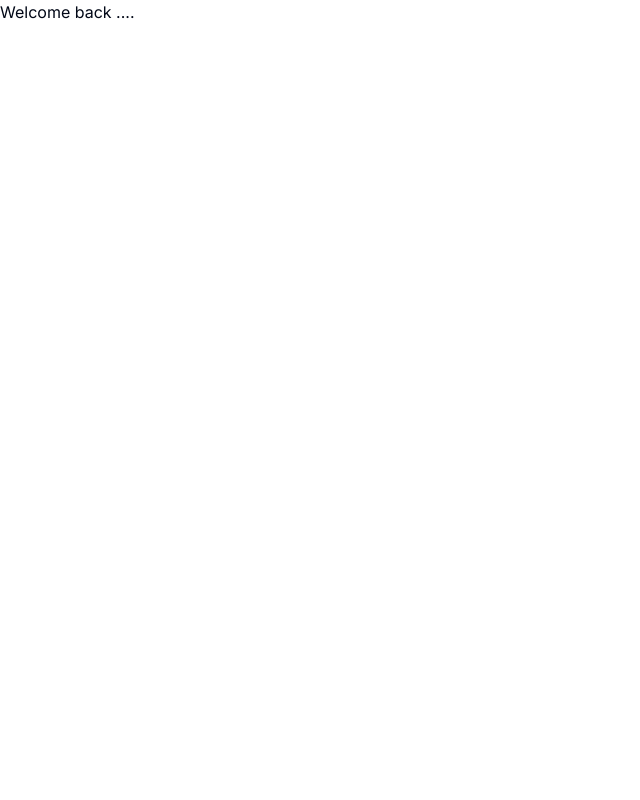
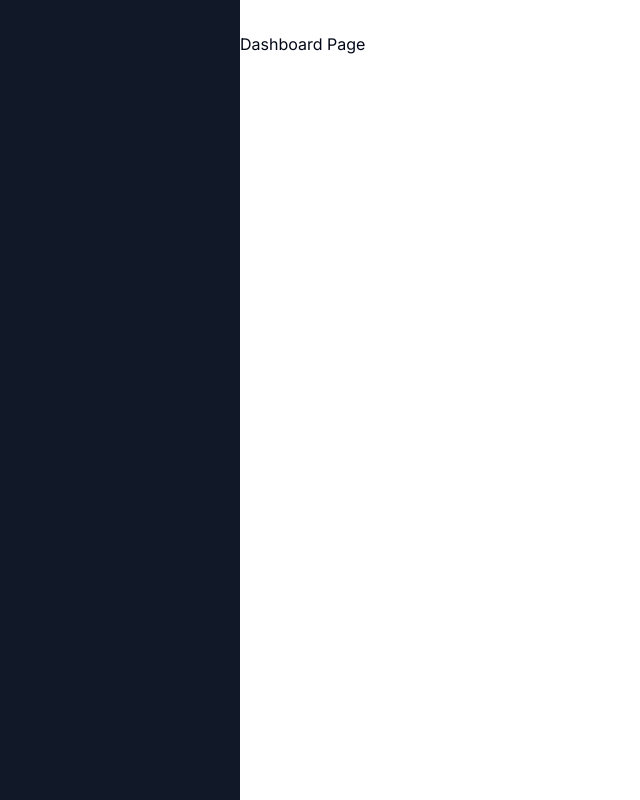
Before and after one commit to aoddy10/idf-saas-ai, a Next.js app: page /dashboard in a window 1280 px wide. Shown: the whole page, without its empty margins (0-640 px from the left). Built offline with nearby package versions, Linux system fonts and the light colour scheme.

Commit message:
add: create sidebar layout, navbar layout.

```diff
--- a/app/(dashboard)/(routes)/dashboard/page.tsx
+++ b/app/(dashboard)/(routes)/dashboard/page.tsx
@@ -3,8 +3,7 @@ import { UserButton } from "@clerk/nextjs";
 const DashboardPage = () => {
   return (
     <>
-      <div>Welcome back ....</div>
-      <UserButton />
+      <div>Dashboard Page</div>
     </>
   );
 };
--- /dev/null
+++ b/app/(dashboard)/(routes)/layout.tsx
@@ -0,0 +1,19 @@
+import Navbar from "@/components/navbar";
+
+const DashboardLayout = ({ children }: { children: React.ReactNode }) => {
+  return (
+    <div className=" h-full relative">
+      {/* sidebar */}
+      <div className="hidden h-full md:flex md:w-sidebar md:flex-col md:fixed md:inset-y-0 z-[80] bg-gray-900"></div>
+
+      {/* body */}
+      <div className="pl-sidebar">
+        <Navbar />
+
+        {children}
+      </div>
+    </div>
+  );
+};
+
+export default DashboardLayout;
--- /dev/null
+++ b/components/navbar.tsx
@@ -0,0 +1,21 @@
+import { Menu } from "lucide-react";
+import { Button } from "./ui/button";
+import { UserButton } from "@clerk/nextjs";
+
+const Navbar = () => {
+  return (
+    <div className="flex p-4 items-center">
+      {/* hamburger button */}
+      <Button variant="ghost" className="md:hidden">
+        <Menu />
+      </Button>
+
+      {/* menu */}
+      <div className="flex w-full justify-end">
+        <UserButton afterSignOutUrl="/" />
+      </div>
+    </div>
+  );
+};
+
+export default Navbar;
--- a/tailwind.config.js
+++ b/tailwind.config.js
@@ -2,11 +2,11 @@
 module.exports = {
   darkMode: ["class"],
   content: [
-    './pages/**/*.{ts,tsx}',
-    './components/**/*.{ts,tsx}',
-    './app/**/*.{ts,tsx}',
-    './src/**/*.{ts,tsx}',
-	],
+    "./pages/**/*.{ts,tsx}",
+    "./components/**/*.{ts,tsx}",
+    "./app/**/*.{ts,tsx}",
+    "./src/**/*.{ts,tsx}",
+  ],
   theme: {
     container: {
       center: true,
@@ -70,7 +70,13 @@ module.exports = {
         "accordion-down": "accordion-down 0.2s ease-out",
         "accordion-up": "accordion-up 0.2s ease-out",
       },
+      width: {
+        sidebar: "240px",
+      },
+      padding: {
+        sidebar: "240px",
+      },
     },
   },
   plugins: [require("tailwindcss-animate")],
-}
+};
```
